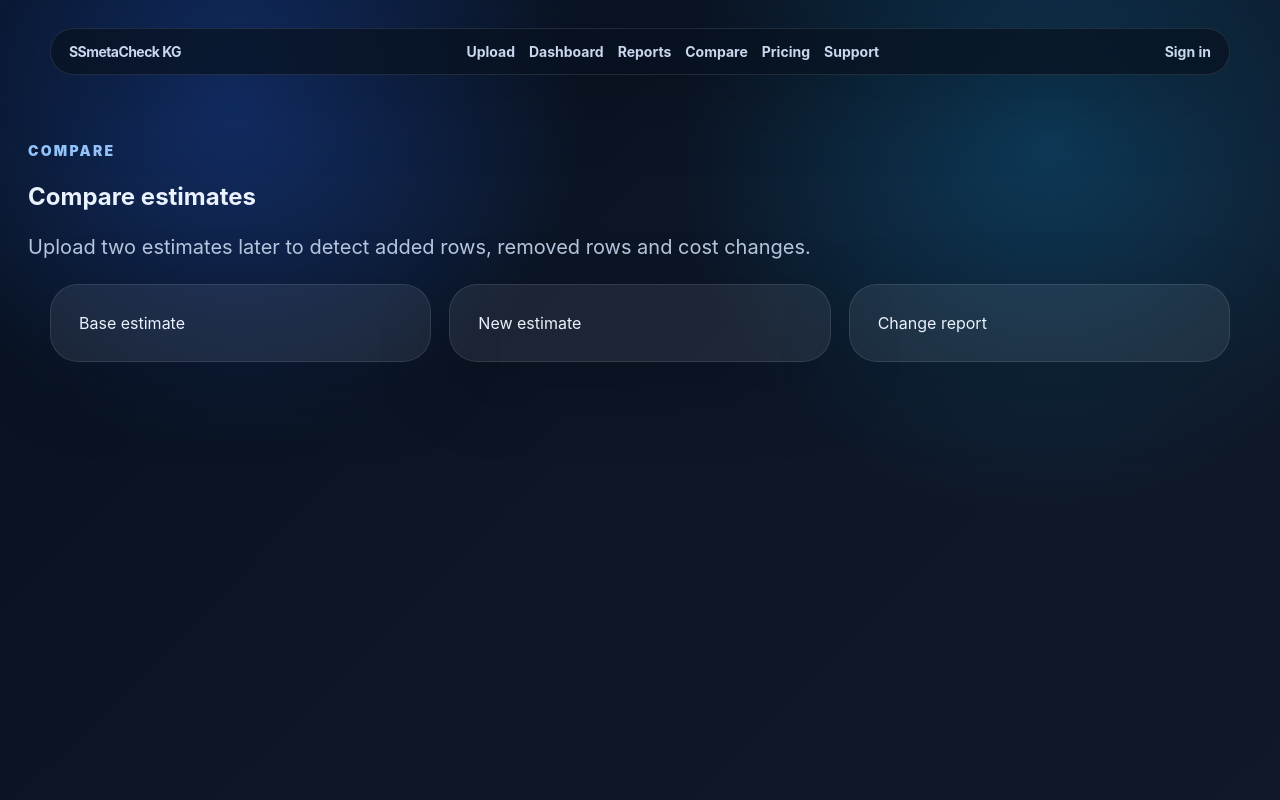
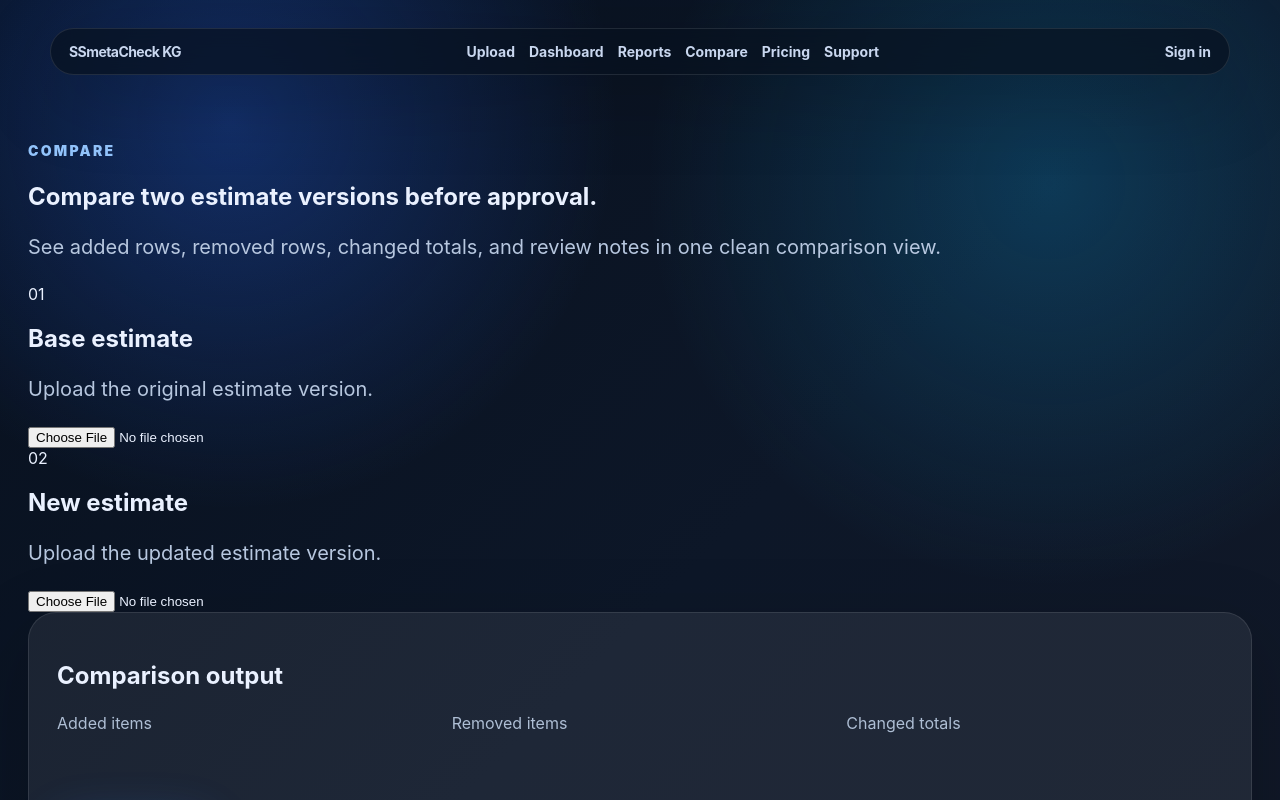
Before and after one commit to NursultanKoshoev11/SmetaCheck, a Next.js app in the folder frontend/: page /compare in a window 1280 px wide. Shown: the top 800 px of the page. Built offline with nearby package versions, Linux system fonts and the light colour scheme.

Commit message:
Create complete compare page

```diff
--- a/frontend/pages/compare.js
+++ b/frontend/pages/compare.js
@@ -1,2 +1,23 @@
 import Nav from '../components/Nav';
-export default function Compare(){return <main className="page"><Nav/><section className="panel"><p className="eyebrow">Compare</p><h1>Compare estimates</h1><p>Upload two estimates later to detect added rows, removed rows and cost changes.</p><div className="grid"><div className="card">Base estimate</div><div className="card">New estimate</div><div className="card">Change report</div></div></section></main>}
+import Footer from '../components/Footer';
+
+export default function Compare(){
+  return (
+    <main className="page">
+      <Nav/>
+      <section className="pageHero compact">
+        <p className="eyebrow">Compare</p>
+        <h1>Compare two estimate versions before approval.</h1>
+        <p>See added rows, removed rows, changed totals, and review notes in one clean comparison view.</p>
+      </section>
+      <section className="workspace twoColumns">
+        <div className="compareDrop"><span>01</span><h2>Base estimate</h2><p>Upload the original estimate version.</p><input type="file" /></div>
+        <div className="compareDrop"><span>02</span><h2>New estimate</h2><p>Upload the updated estimate version.</p><input type="file" /></div>
+      </section>
+      <section className="workspace">
+        <div className="card"><h2>Comparison output</h2><div className="grid"><p>Added items</p><p>Removed items</p><p>Changed totals</p></div><a className="btn" href="/reports">Prepare report</a></div>
+      </section>
+      <Footer/>
+    </main>
+  )
+}
```
